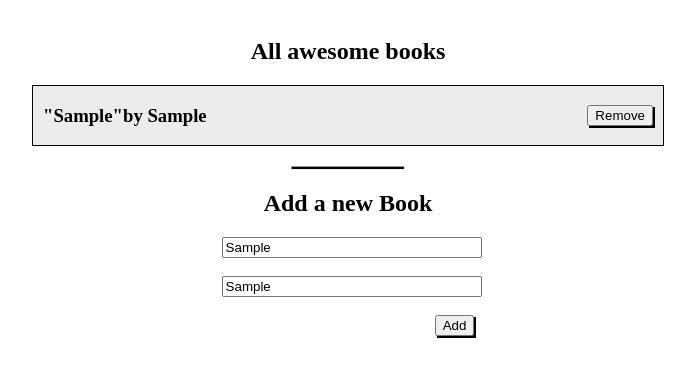
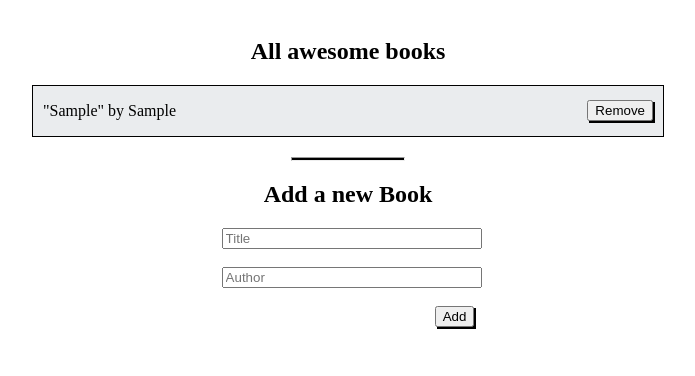
Before and after one commit to tashisrael/awesome-books, a website: page index.html in a window 1280 px wide. Both pictures are taken after typing "Sample", "Sample" into the empty fields and a click on the button "Add". Shown: the whole page, without its empty margins (292-987 px from the left). Drawn offline with Linux system fonts and the light colour scheme.

Commit message:
Adjust main.js to correct review corrections

```diff
--- a/index.html
+++ b/index.html
@@ -13,10 +13,10 @@
     <div id="list" class="list"></div>
     <hr>
     <h2>Add a new Book</h2>
-    <form id="form">
-        <input type="text" id="title" placeholder="Title" required><br><br>
-        <input type="text" id="author" placeholder="Author" required><br><br>
-        <button type="submit" id="btn">Add</button>
+    <form name="book" id="form">
+        <input type="text" id="title" name="title" placeholder="Title" required><br><br>
+        <input type="text" id="author" name="title" placeholder="Author" required><br><br>
+        <button type="submit" id="btn" class="btn">Add</button>
     </form>
     </div>
     <script src="main.js"></script>
--- a/main.js
+++ b/main.js
@@ -1,82 +1,54 @@
+const displaySection = document.querySelector('.list');
+const author = document.getElementById('author');
+const title = document.getElementById('title');
+const addBtn = document.getElementById('btn');
 class Book {
-  constructor(title, author) {
-    this.title = title;
-    this.author = author;
+  availableBooks;
+  constructor() {
+    this.getFromLocalStorage();
   }
-
-  static getBooks() {
-    let books;
-    if (localStorage.getItem('books') === null) {
-      books = [];
-    } else {
-      books = JSON.parse(localStorage.getItem('books'));
-    }
-    return books;
+  saveToLocalStorage = (addedBooks) => localStorage.setItem('availableBooks', JSON.stringify(addedBooks));
+  getFromLocalStorage = () => {this.availableBooks = JSON.parse(localStorage.getItem('availableBooks')) ?? [];
+  };
+  displayItem = () => {
+    this.getFromLocalStorage();
+    displaySection.innerHTML = '';
+    this.availableBooks.forEach((availableBook, i) => {
+      displaySection.innerHTML += `<div class="availableBook">
+        <p>"${availableBook.title}" by ${availableBook.author}</p>
+        <button class="remove" id=${i}>Remove</button>
+        </div>`;
+    });
+  };
+  addBook = (e) => {
+  e.preventDefault();
+  const addedBook = {
+    title: title.value,
+    author: author.value,
+  };
+  this.availableBooks.push(addedBook);
+  this.clear();
+  this.saveToLocalStorage(this.availableBooks);
+  this.displayItem();
+};
+  deleteBook = (i) => {
+  const filterBooks = this.availableBooks.filter((availableBook) => availableBook !== this.availableBooks[i]);
+  this.saveToLocalStorage(filterBooks);
+  this.displayItem();
+};
+clear = () => {
+    title.value = '';
+    author.value = '';
+  };
+}
+const availableBook = new Book();
+document.addEventListener('DOMContentLoaded', () => {
+  availableBook.displayItem();
+});
+addBtn.addEventListener('click', availableBook.addBook);
+displaySection.addEventListener('click', (e) => {
+  if (e.target.classList.contains('remove')) {
+    const targetId = +e.target.getAttribute('id');
+    availableBook.deleteBook(targetId);
   }
-
-  static addBook(book) {
-    const books = Book.getBooks();
-    books.push(book);
-    localStorage.setItem('books', JSON.stringify(books));
-  }
-
-  static newClass(title, author) {
-    const books = Book.getBooks();
-    books.forEach((book, index) => {
-      if (book.title === title && book.author === author) {
-        books.splice(index, 1);
-      }
-    });
-    localStorage.setItem('books', JSON.stringify(books));
-  }
-
-  static displayBooks() {
-    const books = Book.getBooks();
-    books.forEach((book) => Book.addBookToList(book));
-  }
-
-  static addBookToList(book) {
-    const list = document.querySelector('#list');
-
-    const text = document.createElement('h4');
-
-    text.innerHTML = `<div class = "bkHtml">
-      <div class = "bookauthor">
-      <h3>"${book.title}" </h3>
-      <h3> by ${book.author}</h3>
-      </div>
-      <button type="button" class= "delete">Remove </button>
-      </div>
-      `;
-    list.appendChild(text);
-  }
-
-  static deleteBook(el) {
-    if (el.classList.contains('delete')) {
-      el.parentElement.remove();
-    }
-  }
-  // static clearFields() {
-  //   document.querySelector('#title').value = '';
-  //   document.querySelector('#author').value = '';
-  // }
-}
-
-document.addEventListener('DOMContentLoaded', Book.displayBooks);
-document.querySelector('#form').addEventListener('submit', (e) => {
-  e.preventDefault();
-  const title = document.querySelector('#title').value;
-  const author = document.querySelector('#author').value;
-  const book = new Book(title, author);
-  Book.addBookToList(book);
-  Book.addBook(book);
-  Book.clearFields();
 });
-
-document.querySelector('#list').addEventListener('click', (e) => {
-  Book.deleteBook(e.target);
-
-  Book.newClass(e.target.previousSibling.previousSibling.previousSibling.previousSibling
-    .textContent,
-  e.target.previousSibling.previousSibling.textContent);
-});
--- a/styles.css
+++ b/styles.css
@@ -4,18 +4,6 @@ body {
 
 #list {
   border: 1px solid black;
-}
-
-.bkHtml {
-  display: flex;
-  justify-content: space-between;
-  align-items: center;
-  padding: 0 10px;
-  background-color: #eaecee;
-}
-
-.bookauthor {
-  display: flex;
 }
 
 .awesome {
@@ -42,8 +30,14 @@ h2 {
   text-align: center;
 }
 
-h4 {
+.availableBook {
+  display: flex;
+  justify-content: space-between;
+  gap: 8.5rem;
+  align-items: center;
+  background-color: #eaecee;
   margin: 0;
+  padding: 0 10px;
 }
 
 hr {
```
